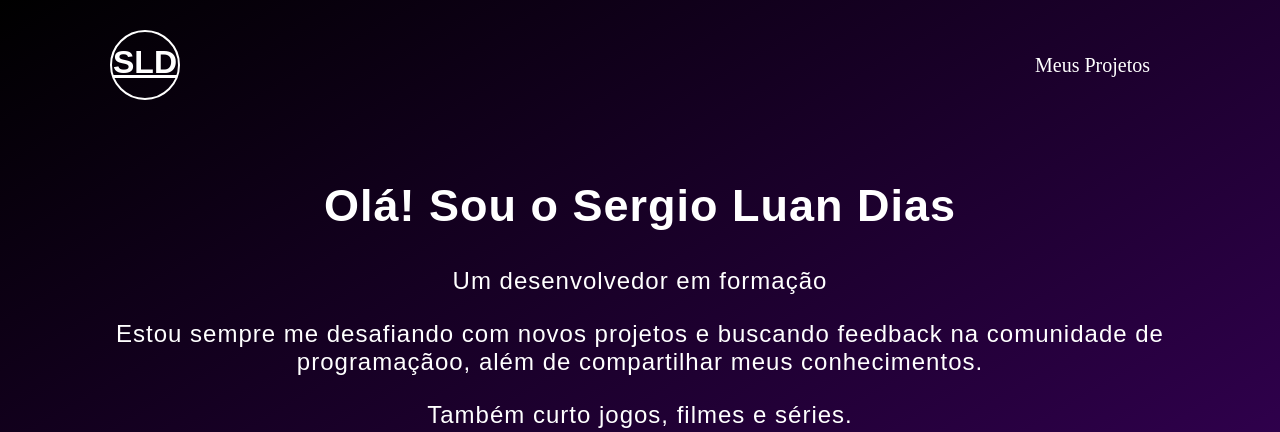
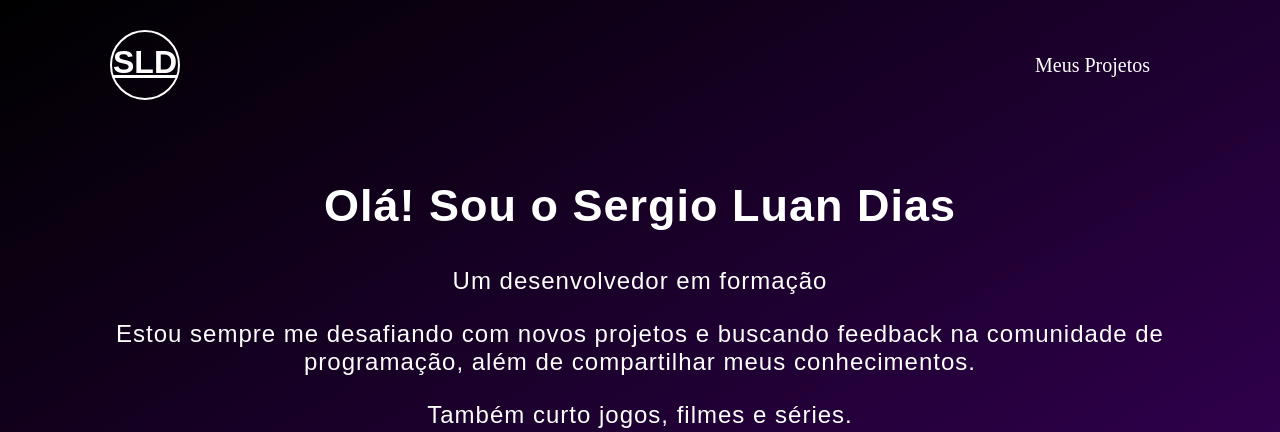
Before and after one commit to SergioLuan/portifolio-simplificado, a plain HTML site: page index.html in a window 1280 px wide. Shown: the top 432 px of the page. Drawn offline with nearby package versions, Linux system fonts and the light colour scheme.

Commit message:
Add files via upload

```diff
--- a/index.html
+++ b/index.html
@@ -34,7 +34,7 @@
         <div class="informacoes">
             <h1>Olá! Sou o Sergio Luan Dias</h1>
             <p>Um desenvolvedor em formação</p>
-            <p>Estou sempre me desafiando com novos projetos e buscando feedback na comunidade de programaçãoo, além de
+            <p>Estou sempre me desafiando com novos projetos e buscando feedback na comunidade de programação, além de
                 compartilhar meus conhecimentos.</p>
             <p>Também curto jogos, filmes e séries.</p>
 
```
